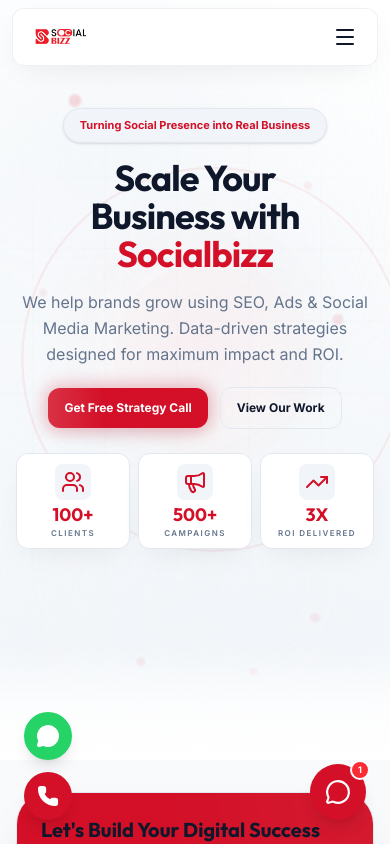
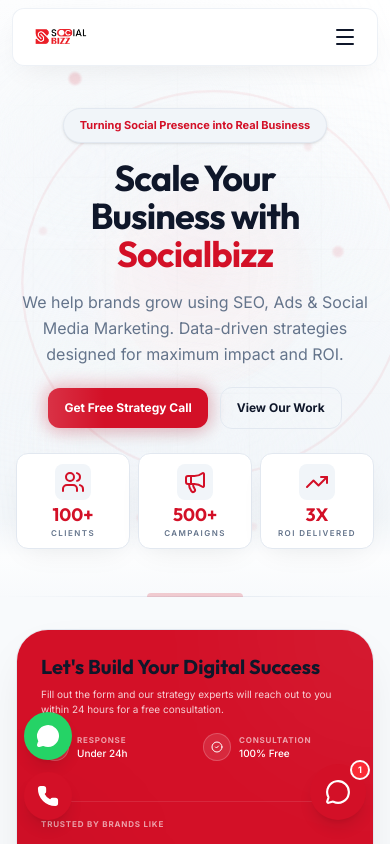
Before and after one commit to vikashkumar7254/socialbizz, a React (Vite) app: page / in a window 390 px wide. Shown: the top 844 px of the page. Built offline with nearby package versions, Linux system fonts and the light colour scheme.

Commit message:
Tighten mobile hero bottom spacing

```diff
--- a/src/pages/Home.tsx
+++ b/src/pages/Home.tsx
@@ -325,7 +325,7 @@
         />
       )}
       {/* Hero Section */}
-      <section ref={heroRef} className="relative isolate min-h-[760px] md:min-h-screen flex flex-col items-center justify-start md:justify-center overflow-hidden px-4 md:px-6 pt-[108px] pb-7 md:pt-28 md:pb-10 bg-white">
+      <section ref={heroRef} className="relative isolate md:min-h-screen flex flex-col items-center justify-start md:justify-center overflow-hidden px-4 md:px-6 pt-[108px] pb-12 md:pt-28 md:pb-10 bg-white">
         {/* Premium digital background */}
         <motion.div className="absolute inset-0 z-0 overflow-hidden pointer-events-none" style={{ y: heroBackdropY, scale: heroScale }}>
           <div className="absolute inset-0 bg-[linear-gradient(180deg,#ffffff_0%,#f8fafc_44%,#f1f5f9_100%)]" />
@@ -407,7 +407,7 @@
             />
           ))}
 
-          <div className="absolute inset-x-0 bottom-0 h-28 bg-gradient-to-t from-white via-white/80 to-transparent" />
+          <div className="absolute inset-x-0 bottom-0 h-20 md:h-28 bg-gradient-to-t from-brand-section via-white/80 to-transparent" />
         </motion.div>
 
         <motion.div className="max-w-7xl mx-auto text-center relative z-10 w-full" style={{ y: heroContentY, opacity: heroOpacity }}>
@@ -531,6 +531,8 @@
             <span className="text-[10px] font-bold uppercase tracking-[0.2em] text-brand-text-secondary/50">Scroll</span>
           </motion.div>
         </motion.div>
+        <div className="absolute inset-x-0 bottom-0 z-10 h-px bg-gradient-to-r from-transparent via-brand-border to-transparent" />
+        <div className="absolute bottom-0 left-1/2 z-10 h-1 w-24 -translate-x-1/2 rounded-t-full bg-brand-primary/20 md:w-32" />
       </section>
 
       {/* Quick Inquiry Form */}
```
